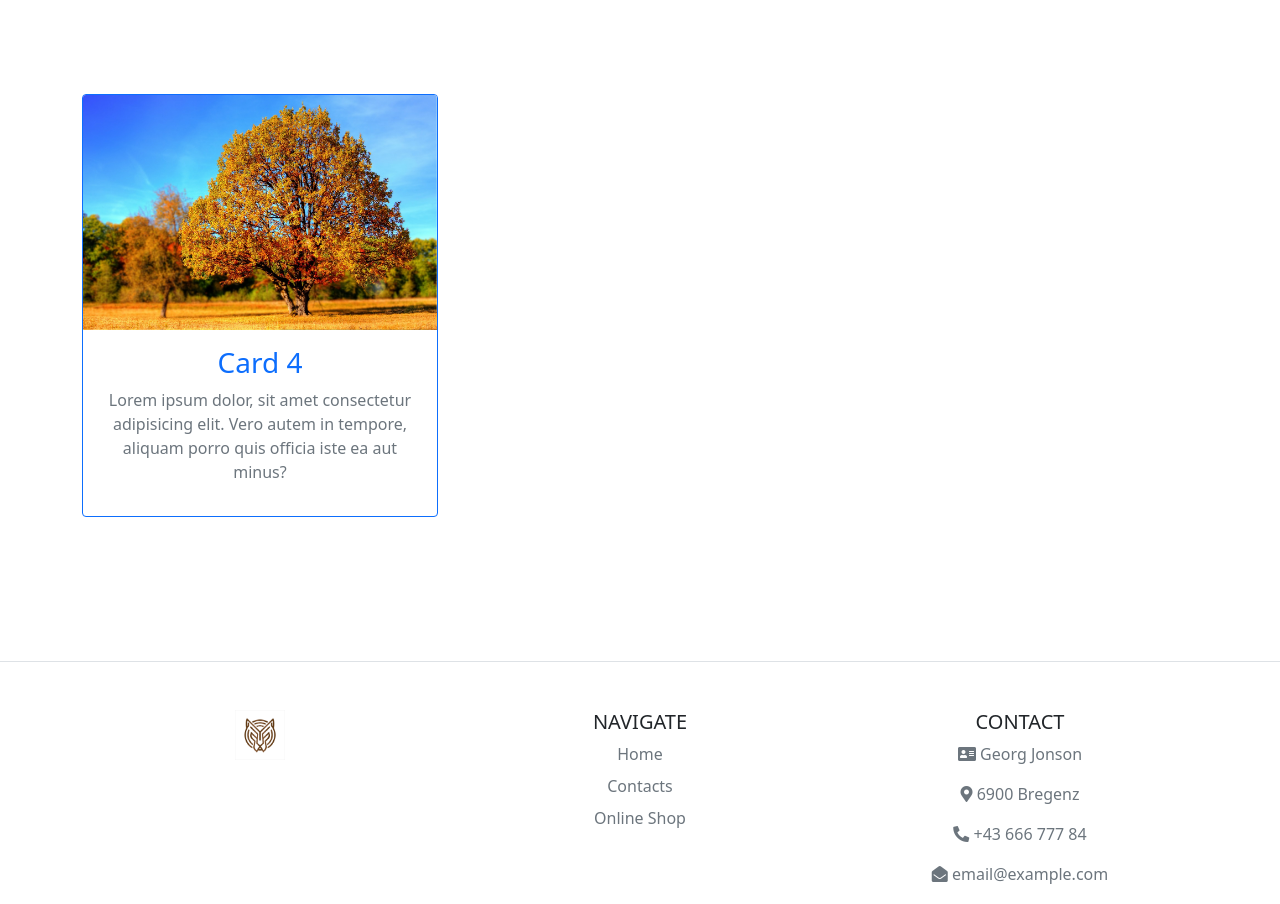
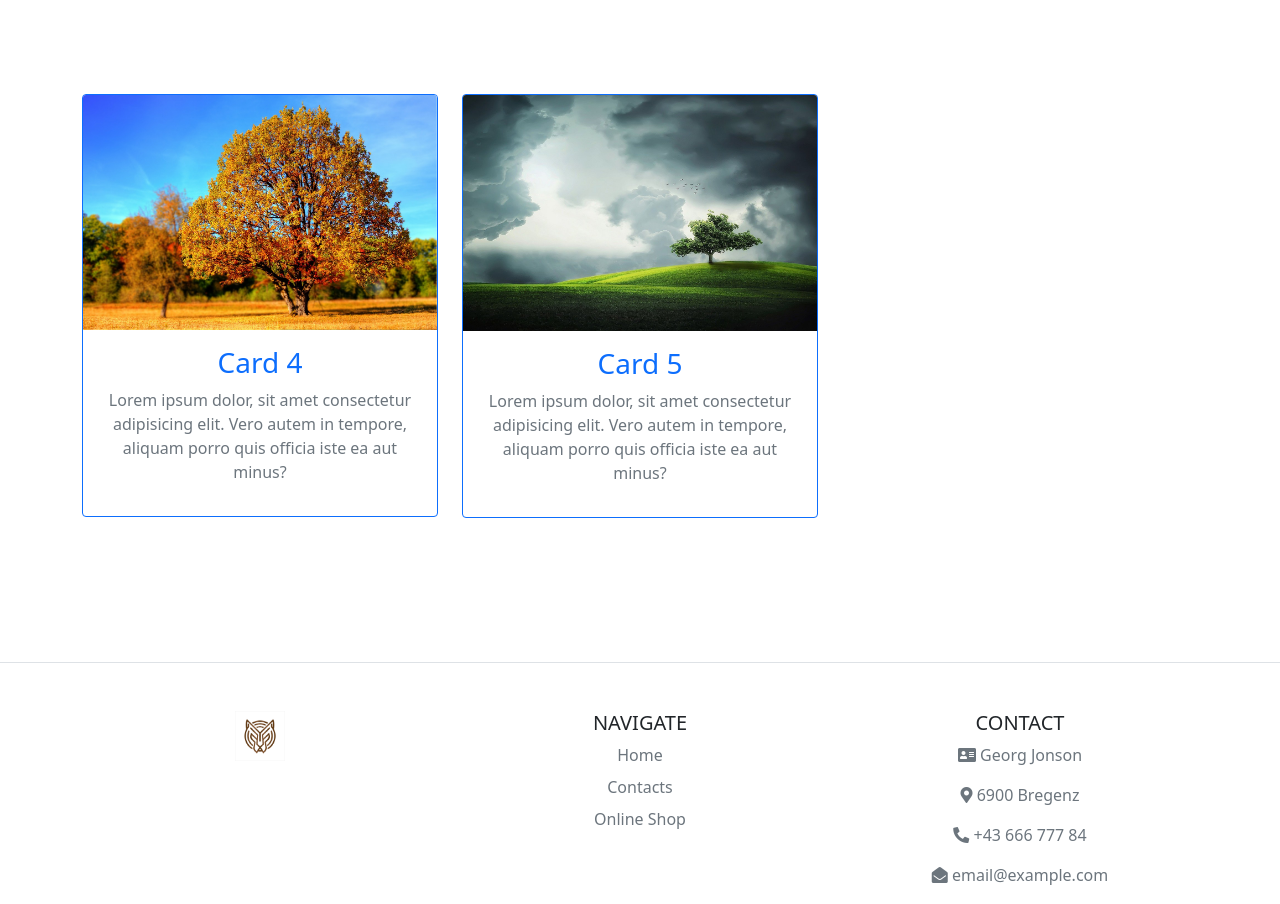
Before and after one commit to AmarieDev/Praktikumsaufgabe, an Angular app: page / in a window 1280 px wide. Shown: the part 528-1432 px from the top of the page. Built offline with nearby package versions, Linux system fonts and the light colour scheme.

Commit message:
making the cards clickable

```diff
--- a/src/app/app-routing.module.ts
+++ b/src/app/app-routing.module.ts
@@ -1,7 +1,9 @@
 import { NgModule } from '@angular/core';
 import { RouterModule, Routes } from '@angular/router';
 
-const routes: Routes = [];
+const routes: Routes = [
+
+];
 
 @NgModule({
   imports: [RouterModule.forRoot(routes)],
--- a/src/app/main/cards/card.service.ts
+++ b/src/app/main/cards/card.service.ts
@@ -5,7 +5,7 @@ export class CardService{
       title: "Card 1",
       image:"../../../assets/images/cardImage1.jpg",
       description:"Lorem ipsum dolor, sit amet consectetur adipisicing elit. Vero autem in tempore, aliquam porro quis officia iste ea aut minus?",
-      cardUrl:"https://www.towa-digital.com/"
+      cardUrl:"https://www.towa-digital.com"
     },
     {
       title: "Card 2",
@@ -24,6 +24,12 @@ export class CardService{
       image:"../../../assets/images/cardImage4.jpg",
       description:"Lorem ipsum dolor, sit amet consectetur adipisicing elit. Vero autem in tempore, aliquam porro quis officia iste ea aut minus?",
       cardUrl:"https://www.towa-digital.com/"
+    },
+    {
+      title: "Card 5",
+      image:"../../../assets/images/cardImage5.jpg",
+      description:"Lorem ipsum dolor, sit amet consectetur adipisicing elit. Vero autem in tempore, aliquam porro quis officia iste ea aut minus?",
+      cardUrl:"https://www.towa-digital.com/"
     }
   ]
 
--- a/src/app/main/cards/card/card.component.html
+++ b/src/app/main/cards/card/card.component.html
@@ -1,5 +1,5 @@
-
-  <div class="card text-center border-primary">
+<div class="card text-center border-primary">
+  <a class="nav-link p-0" href="{{cardInfo.cardUrl}}">
     <img src="{{cardInfo.image}}" class="card-img-top" alt="..." width="50%" height="100%">
     <div class="card-body">
       <h3 class="text-primary">
@@ -7,4 +7,5 @@
       </h3>
       <p class="text-muted">{{cardInfo.description}}</p>
     </div>
+  </a>
   </div>
```
